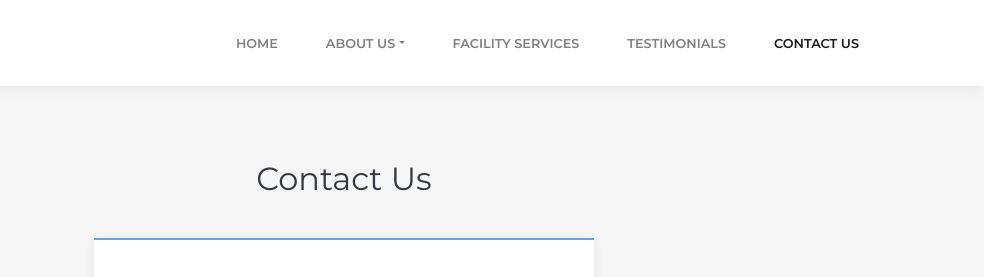
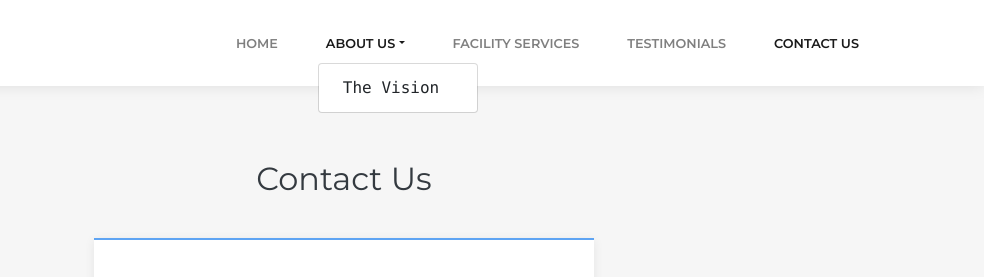
Before and after one commit to Thermiee/dinerofml, a plain HTML site: page contact-us.html in a window 1280 px wide. Shown: the top 277 px of the page, 296-1280 px from the left. Drawn offline with nearby package versions, Linux system fonts and the light colour scheme; some packages are replaced by stand-ins of ours; a script that the page names is missing.

Commit message:
removed team

```diff
--- a/contact-us.html
+++ b/contact-us.html
@@ -4,7 +4,7 @@
 <head>
     <meta charset="utf-8">
     <meta name="viewport" content="width=device-width, initial-scale=1.0, shrink-to-fit=no">
-    <title> Dinero FML</title>
+    <title>Dinero FML</title>
     <link rel="icon" type="image/png" sizes="500x121" href="assets/img/Dinerofml-removebg-preview.png">
     <link rel="icon" type="image/png" sizes="500x121" href="assets/img/Dinerofml-removebg-preview.png">
     <link rel="icon" type="image/png" sizes="500x121" href="assets/img/Dinerofml-removebg-preview.png">
@@ -23,8 +23,8 @@
             <div class="collapse navbar-collapse" id="navcol-1">
                 <ul class="navbar-nav ml-auto">
                     <li class="nav-item"><a class="nav-link" href="index.html" style="font-family: Montserrat, sans-serif;">Home</a></li>
-                    <li class="nav-item dropdown"><a class="dropdown-toggle nav-link" aria-expanded="false" data-toggle="dropdown" href="#" style="font-family: Montserrat, sans-serif;">About Us</a>
-                        <div class="dropdown-menu"><a class="dropdown-item" href="vision.html">The Vision</a><a class="dropdown-item" href="team.html">The Team</a></div>
+                    <li class="nav-item dropdown show"><a class="dropdown-toggle nav-link" aria-expanded="true" data-toggle="dropdown" href="#" style="font-family: Montserrat, sans-serif;">About Us</a>
+                        <div class="dropdown-menu show"><a class="dropdown-item" href="vision.html">The Vision</a></div>
                     </li>
                     <li class="nav-item"><a class="nav-link" href="facility.html" style="font-family: Montserrat, sans-serif;">Facility services</a></li>
                     <li class="nav-item"><a class="nav-link" href="testimonials.html" style="font-family: Montserrat, sans-serif;">Testimonials</a></li>
```
Also changed, not shown: airclean.html (+2 -2 lines), bmclean.html (+2 -2 lines), cleanup.html (+2 -2 lines), domclean.html (+2 -2 lines), facility.html (+3 -3 lines), fumigation.html (+2 -2 lines), index.html (+2 -2 lines), office.html (+3 -3 lines), renclean.html (+3 -3 lines), team.html (+2 -2 lines), testimonials.html (+2 -2 lines), vision.html (+2 -2 lines), assets/img/floor-before-after 1.jpg (deleted), assets/img/floor-before-after2.jpg (deleted), 5 more files.
